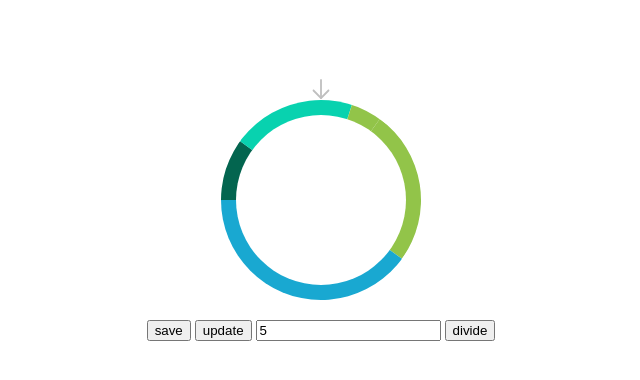
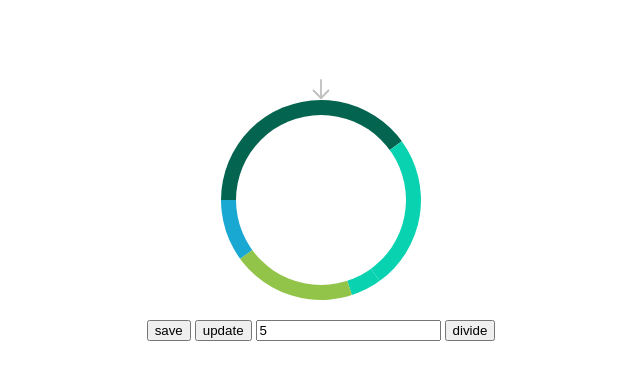
Before and after one commit to eefeng/circle, a website: page index.html in a window 1280 px wide. Both pictures are taken after typing "5" into the empty fields and a click on the button "save". Shown: the whole page, without its empty margins (319-959 px from the left). Drawn offline with nearby package versions, Linux system fonts and the light colour scheme.

Commit message:
collect pies

```diff
--- a/css/circle.scss
+++ b/css/circle.scss
@@ -13,7 +13,6 @@
   position: relative;
   margin-left: auto;
   margin-right: auto;
-
 
   .arrows > .arrow {
     position: absolute;
--- a/index.html
+++ b/index.html
@@ -45,19 +45,19 @@
         inner: 80,
         pies: [
             {
-                percentage: 10,
+                percentage: 40,
                 color: '#03654f'
             }
             ,{
-                percentage: 20,
+                percentage: 30,
                 color: '#08d2af'
             }
             ,{
-                percentage: 30,
+                percentage: 20,
                 color: '#92c449'
             }
             ,{
-                percentage: 40,
+                percentage: 10,
                 color: '#19a8d1'
             }
         ]
--- a/js/circle.es.js
+++ b/js/circle.es.js
@@ -21,6 +21,8 @@ var Circle = function () {
 
         this.colors = ['#f36f6f', '#20d2af', '#a2c449', '#75a6d1', '#036f6f', '#80d2af', '#92c449', '#15a6d1', '#03654f', '#08d2af', '#92c449', '#19a8d1', '#f36f6f', '#20d2af', '#a2c449', '#75a6d1', '#036f6f', '#80d2af', '#92c449', '#15a6d1', '#03654f', '#08d2af', '#92c449', '#19a8d1'];
 
+        this.collectedPies = [];
+
         this.init();
     }
 
@@ -40,28 +42,31 @@ var Circle = function () {
         key: 'initPiesInfo',
         value: function initPiesInfo(piesInfo) {
 
-            // for(let i = 0; i < piesInfo.length; i++) {
-            //     if(piesInfo[i].percentage > 25) {
-            //         piesInfo.splice(i, 0, {
-            //             percentage: piesInfo[i].percentage - 25,
-            //             color: piesInfo[i].color
+            for (var i = 0; i < piesInfo.length; i++) {
+                if (piesInfo[i].percentage > 25) {
+                    piesInfo.splice(i + 1, 0, {
+                        percentage: piesInfo[i].percentage - 25,
+                        color: piesInfo[i].color
+                    });
+                    piesInfo[i].percentage = 25;
+                    break;
+                }
+            }
+
+            // piesInfo.map((pie, i) => {
+            //
+            //
+            //     if(pie.percentage > 25) {
+            //         piesInfo.splice(i + 1 , 0, {
+            //             percentage: pie.percentage - 25,
+            //             color: pie.color
             //         });
-            //         piesInfo[i].percentage = 25;
-            //         break;
+            //         pie.percentage = 25;
             //     }
-            // }
+            // });
 
-            piesInfo.map(function (pie, i) {
-                if (pie.percentage > 25) {
-                    piesInfo.splice(i, 0, {
-                        percentage: pie.percentage - 25,
-                        color: pie.color
-                    });
-                    pie.percentage = 25;
-                }
-            });
 
-            this.piesInfo = this.opts.pies;
+            this.piesInfo = piesInfo;
         }
     }, {
         key: 'updatePercentage',
@@ -128,8 +133,6 @@ var Circle = function () {
 
             var piesInfo = [];
 
-            console.log(100 / num);
-
             for (var i = 0; i < num; i++) {
                 piesInfo.push({ color: this.colors[i], percentage: 100 / num });
             }
@@ -147,15 +150,28 @@ var Circle = function () {
     }, {
         key: 'collectPies',
         value: function collectPies() {
+            var _this2 = this;
+
+            this.collectedPies = [];
+
             var pies = Object.assign({}, this.piesInfo);
-            for (var i = 0; i < pies.length - 1; i++) {
-                if (pies[i].color === pies[i + 1].color) {
-                    pies[i + 1].percentage += pies[i].percentage;
-                    pies.splice(i, 1);
+
+            Object.keys(pies).map(function (key, i) {
+                _this2.collectedPies.push(pies[key]);
+            });
+
+            console.log(this.collectedPies);
+
+            for (var i = 0; i < this.collectedPies.length - 1; i++) {
+
+                if (this.collectedPies[i].color === this.collectedPies[i + 1].color) {
+
+                    this.collectedPies[i].percentage += this.collectedPies[i + 1].percentage;
+                    this.collectedPies.splice(i + 1, 1);
                 }
             }
 
-            console.log(pies);
+            console.log('after', this.collectedPies);
         }
     }, {
         key: 'saveInfo',
```
Also changed, not shown: js/circle.js (+43 -24 lines), 1 other file.
